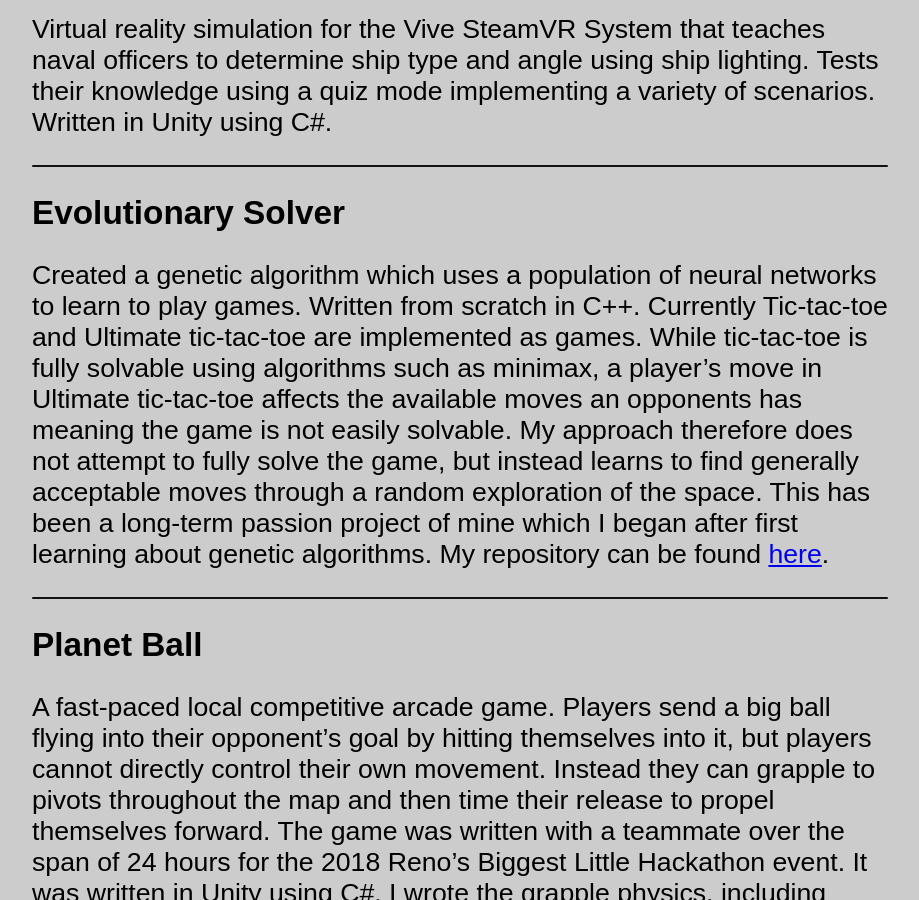
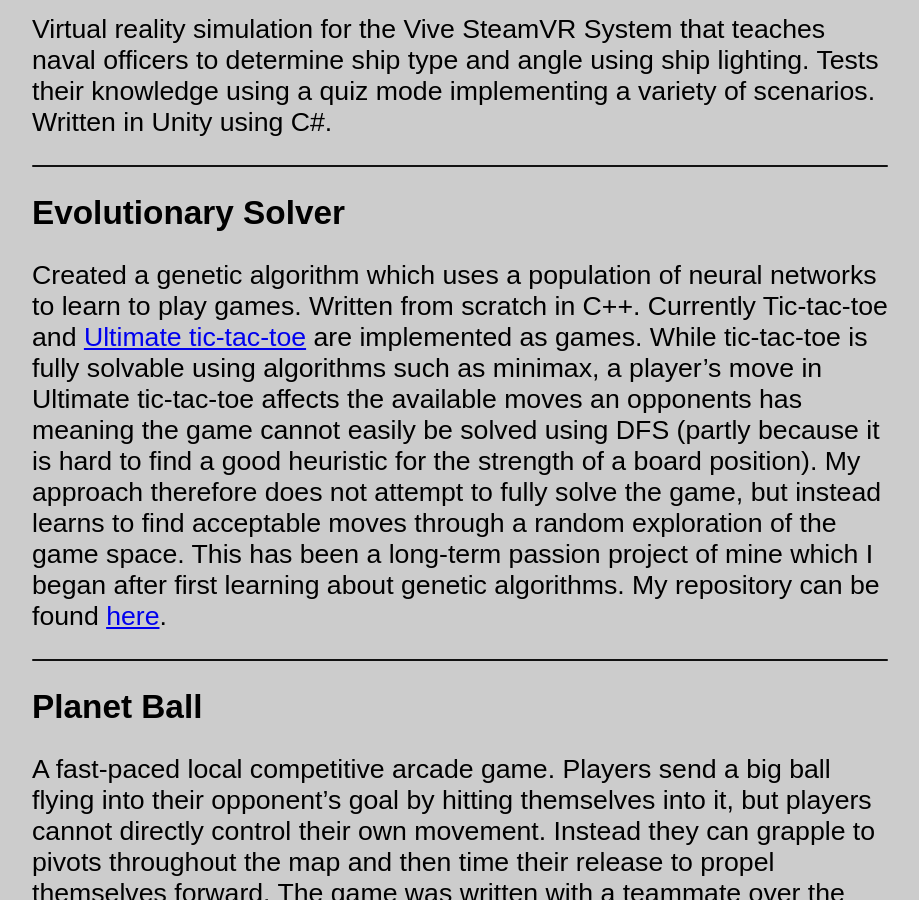
Before and after one commit to ErylKenner/ErylKenner.github.io, a Jekyll site: the page built from projects.md, in a window 1280 px wide and 900 px high, scrolled down 1179 px. Shown: the whole window, without its empty margins (180-1099 px from the left). Built offline with Jekyll 4.4.1, drawn with Linux system fonts in a browser that asks for light colours.

Commit message:
Added Ultimate tic-tac-toe link

```diff
--- a/projects.md
+++ b/projects.md
@@ -17,7 +17,7 @@ Virtual reality simulation for the Vive SteamVR System that teaches naval office
 <hr>
 
 <h2>Evolutionary Solver</h2>
-Created a genetic algorithm which uses a population of neural networks to learn to play games. Written from scratch in C++. Currently Tic-tac-toe and Ultimate tic-tac-toe are implemented as games. While tic-tac-toe is fully solvable using algorithms such as minimax, a player's move in Ultimate tic-tac-toe affects the available moves an opponents has meaning the game is not easily solvable. My approach therefore does not attempt to fully solve the game, but instead learns to find generally acceptable moves through a random exploration of the space. This has been a long-term passion project of mine which I began after first learning about genetic algorithms. My repository can be found <a href="https://github.com/Eryl2000/EvolutionarySolver">here</a>.
+Created a genetic algorithm which uses a population of neural networks to learn to play games. Written from scratch in C++. Currently Tic-tac-toe and <a href="https://en.wikipedia.org/wiki/Ultimate_tic-tac-toe">Ultimate tic-tac-toe</a> are implemented as games. While tic-tac-toe is fully solvable using algorithms such as minimax, a player's move in Ultimate tic-tac-toe affects the available moves an opponents has meaning the game cannot easily be solved using DFS (partly because it is hard to find a good heuristic for the strength of a board position). My approach therefore does not attempt to fully solve the game, but instead learns to find acceptable moves through a random exploration of the game space. This has been a long-term passion project of mine which I began after first learning about genetic algorithms. My repository can be found <a href="https://github.com/Eryl2000/EvolutionarySolver">here</a>.
 <br>
 
 <hr>
```
